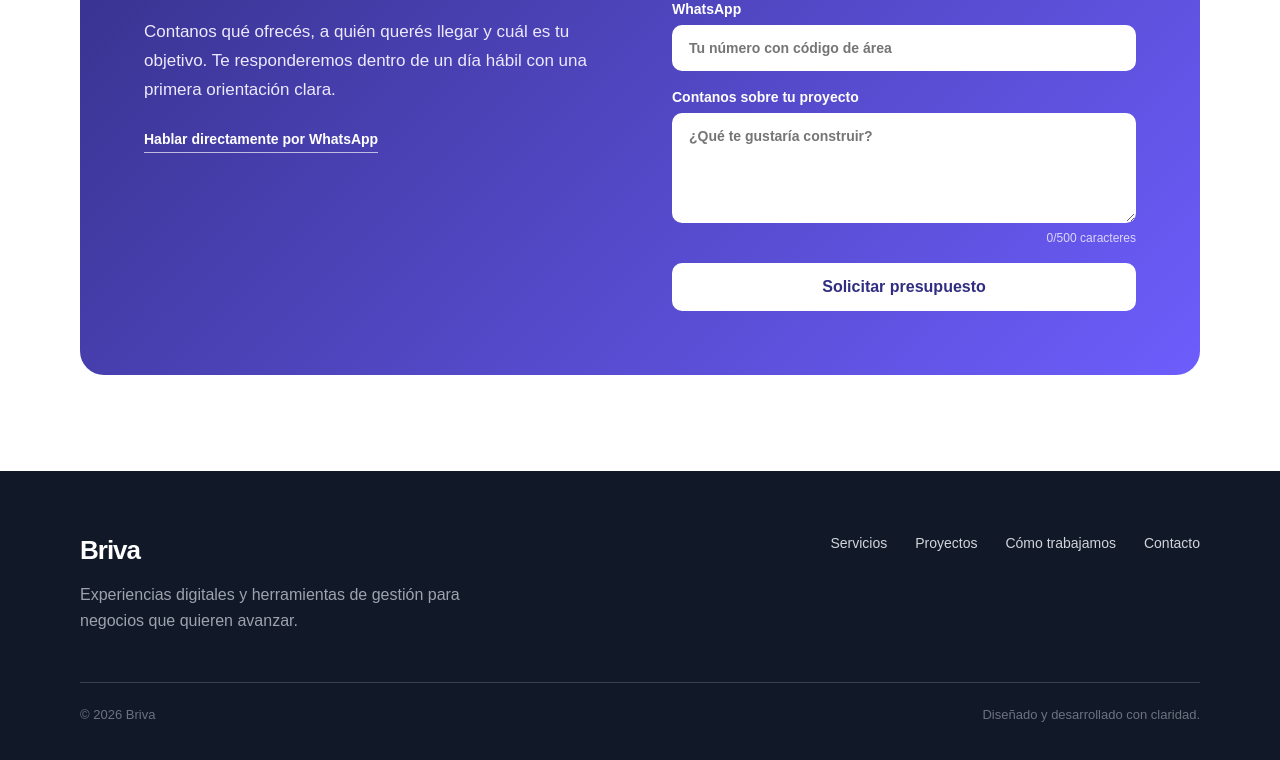
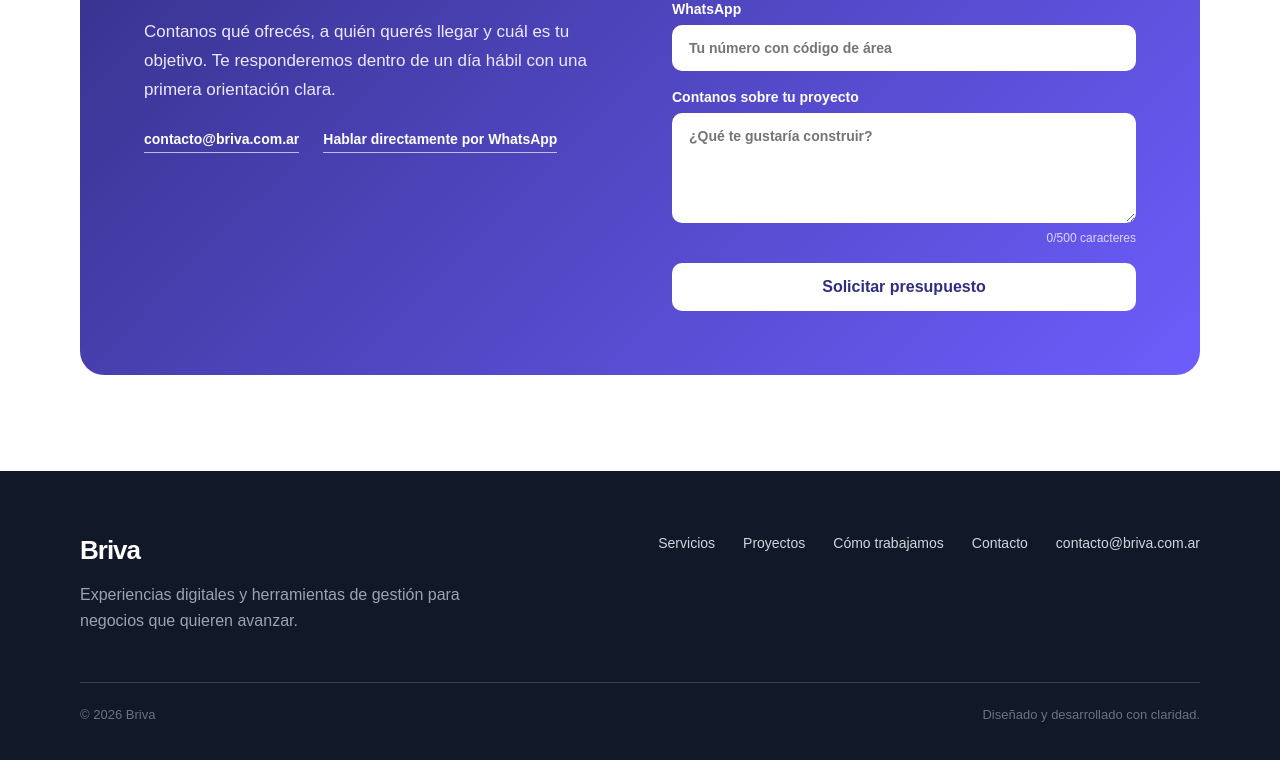
Before and after one commit to braiton1/Briva, a React (Vite) app in the folder frontend/: page / in a window 1280 px wide. Shown: the part 7816-8576 px from the top of the page. Built offline with nearby package versions, Linux system fonts and the light colour scheme.

Commit message:
Add Briva contact email

```diff
--- a/frontend/src/App.css
+++ b/frontend/src/App.css
@@ -838,8 +838,14 @@ section {
   line-height: 1.7;
 }
 
-.contact__direct-whatsapp {
+.contact__direct-links {
   margin-top: 26px;
+  display: flex;
+  flex-wrap: wrap;
+  gap: 12px 24px;
+}
+
+.contact__direct-link {
   display: inline-flex;
   padding-bottom: 5px;
   color: #ffffff;
--- a/frontend/src/components/Contact.tsx
+++ b/frontend/src/components/Contact.tsx
@@ -117,7 +117,14 @@ function Contact() {
           Contanos qué ofrecés, a quién querés llegar y cuál es tu objetivo.
           Te responderemos dentro de un día hábil con una primera orientación clara.
                 </p>
-                <a className="contact__direct-whatsapp" href="https://wa.me/5491141972952?text=Hola%20Briva%2C%20quiero%20consultar%20por%20una%20p%C3%A1gina%20para%20mi%20negocio." target="_blank" rel="noreferrer">Hablar directamente por WhatsApp</a>
+                <div className="contact__direct-links">
+                    <a className="contact__direct-link" href="mailto:contacto@briva.com.ar">
+                        contacto@briva.com.ar
+                    </a>
+                    <a className="contact__direct-link" href="https://wa.me/5491141972952?text=Hola%20Briva%2C%20quiero%20consultar%20por%20una%20p%C3%A1gina%20para%20mi%20negocio." target="_blank" rel="noreferrer">
+                        Hablar directamente por WhatsApp
+                    </a>
+                </div>
             </div>
 
             <form className="contact__form" onSubmit={handleSubmit} noValidate>
--- a/frontend/src/components/Footer.tsx
+++ b/frontend/src/components/Footer.tsx
@@ -16,6 +16,7 @@ function Footer() {
           <a href="#proyectos">Proyectos</a>
           <a href="#proceso">Cómo trabajamos</a>
           <a href="#contacto">Contacto</a>
+          <a href="mailto:contacto@briva.com.ar">contacto@briva.com.ar</a>
         </nav>
       </div>
 
```
